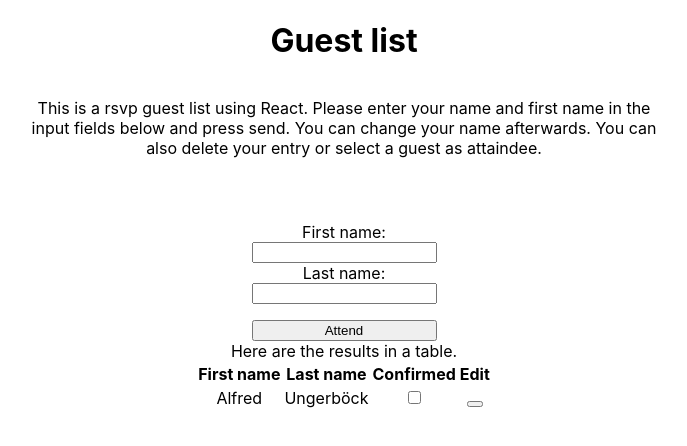
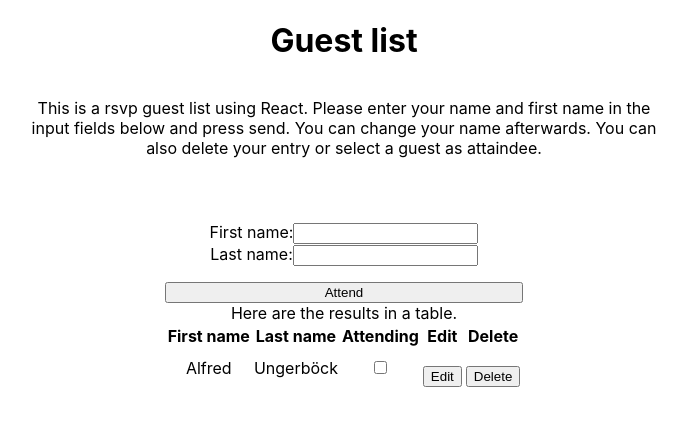
Before and after one commit to hiimmarco/react-guest-list, a React (Create React App) app: page / in a window 1280 px wide. Shown: the top 446 px of the page, without its empty margins (296-983 px from the left). Built offline with nearby package versions, Linux system fonts and the light colour scheme.

Commit message:
Add usesate and input fields

```diff
--- a/src/App.js
+++ b/src/App.js
@@ -15,7 +15,6 @@ function App() {
         attaindee.
       </p>
       <Inputs />
-      <Results />
     </div>
   );
 }
--- a/src/Inputs.js
+++ b/src/Inputs.js
@@ -1,5 +1,6 @@
 /** @jsxImportSource @emotion/react */
 import { css } from '@emotion/react';
+import { useState } from 'react';
 
 const inputfields = css`
   display: flex;
@@ -13,13 +14,50 @@ const inputfields = css`
 `;
 
 export default function Inputs() {
+  const [firstName, setFirstName] = useState('');
+  const [lastName, setLastName] = useState('');
   return (
     <div css={inputfields}>
-      <label>First name:</label>
-      <input />
-      <label>Last name:</label>
-      <input />
+      <label>
+        First name:
+        <input
+          value={firstName}
+          onChange={(event) => setFirstName(event.currentTarget.value)}
+        />
+      </label>
+      <label>
+        Last name:
+        <input
+          value={lastName}
+          onChange={(event) => setLastName(event.currentTarget.value)}
+        />
+      </label>
       <button>Attend</button>
+      <div>
+        Here are the results in a table.
+        <table>
+          <tr>
+            <th>First name</th>
+            <th>Last name</th>
+            <th>Attending</th>
+            <th>Edit</th>
+            <th>Delete</th>
+          </tr>
+          <tr>
+            <td>Alfred</td>
+            <td>Ungerböck</td>
+            <td>
+              <input type="checkbox"></input>
+            </td>
+            <td>
+              <button>Edit</button>
+            </td>
+            <td>
+              <button>Delete</button>
+            </td>
+          </tr>
+        </table>
+      </div>
     </div>
   );
 }
```
